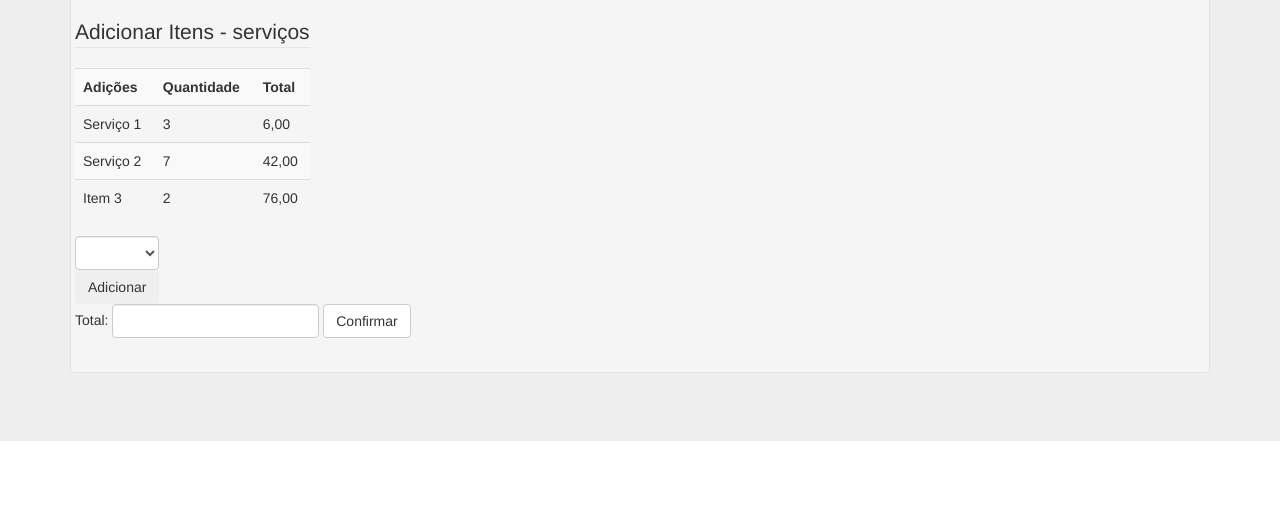
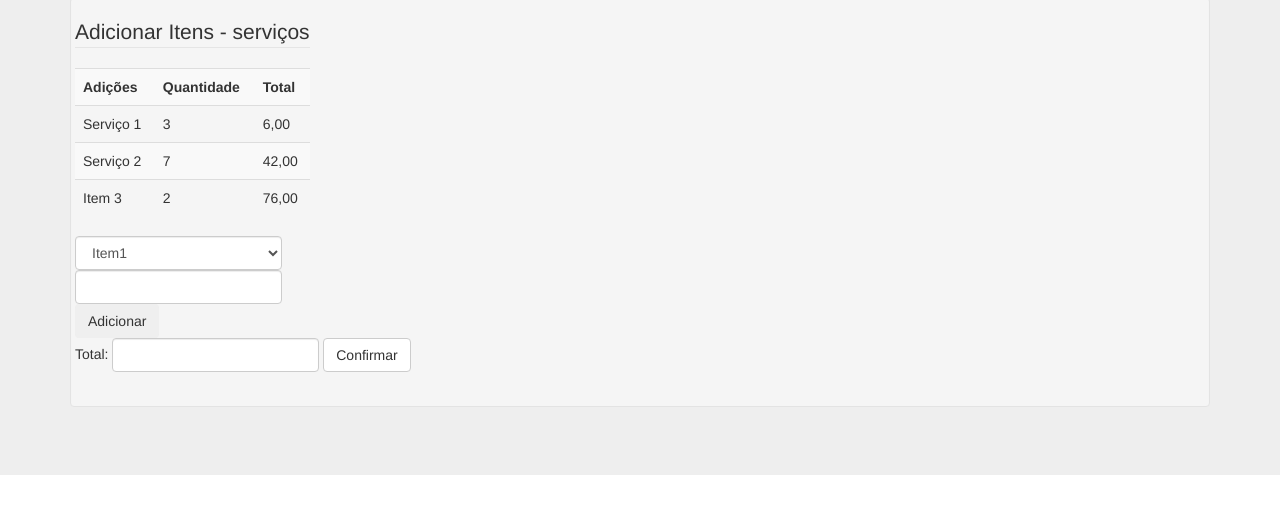
Before and after one commit to VinyLimaZ/T_AM_HBV_AngryBus_1Sem_2015_FIAP, a website: page WebContent/adicionar.html in a window 1280 px wide. Shown: the part 93-606 px from the top of the page. Drawn offline with nearby package versions, Linux system fonts and the light colour scheme.

Commit message:
Correções e adc de js

```diff
--- a/WebContent/adicionar.html
+++ b/WebContent/adicionar.html
@@ -8,7 +8,7 @@
         <title>Alterar consumo</title>
 
         <!-- Bootstrap -->
-        <link href="css/bootstrap.css" rel="stylesheet">
+        <link href="css/bootstrap.min.css" rel="stylesheet">
 
         <!-- HTML5 shim and Respond.js for IE8 support of HTML5 elements and media queries -->
         <!-- WARNING: Respond.js doesn't work if you view the page via file:// -->
@@ -102,11 +102,17 @@
                             <div class="form-group">
                             <div class="pull-left">
                                 <select class="form-control">
-                                    <opgroup class="form-control">
-
-
-                                    </opgroup>
+                                    <optgroup class="form-control" label="Itens">
+									  <option>Item1</option>
+									  <option>Item2</option>
+									  <option>Item3</option>
+                                    </optgroup>
+									<optgroup class="form-control" label="Serviços">
+									  <option>Serviço1</option>
+									  <option>Serviço2</option>
+									</optgroup>
                                 </select>
+								<input type="number" class="form-control">
                                 <button class="btn bnt-default" type="button" id="adc">Adicionar</button>
 
                             </div>
```
Also changed, not shown: WebContent/checkout.html (+1 -1 lines), WebContent/consumo.html (+4 -4 lines).
